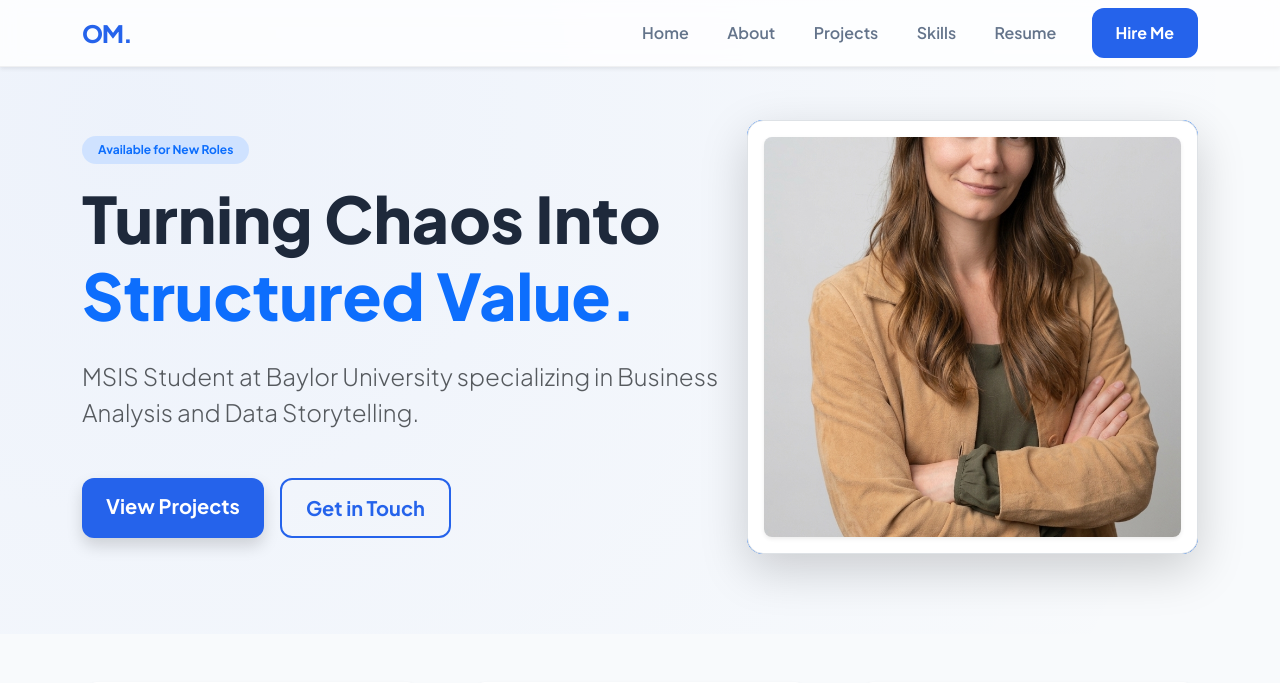
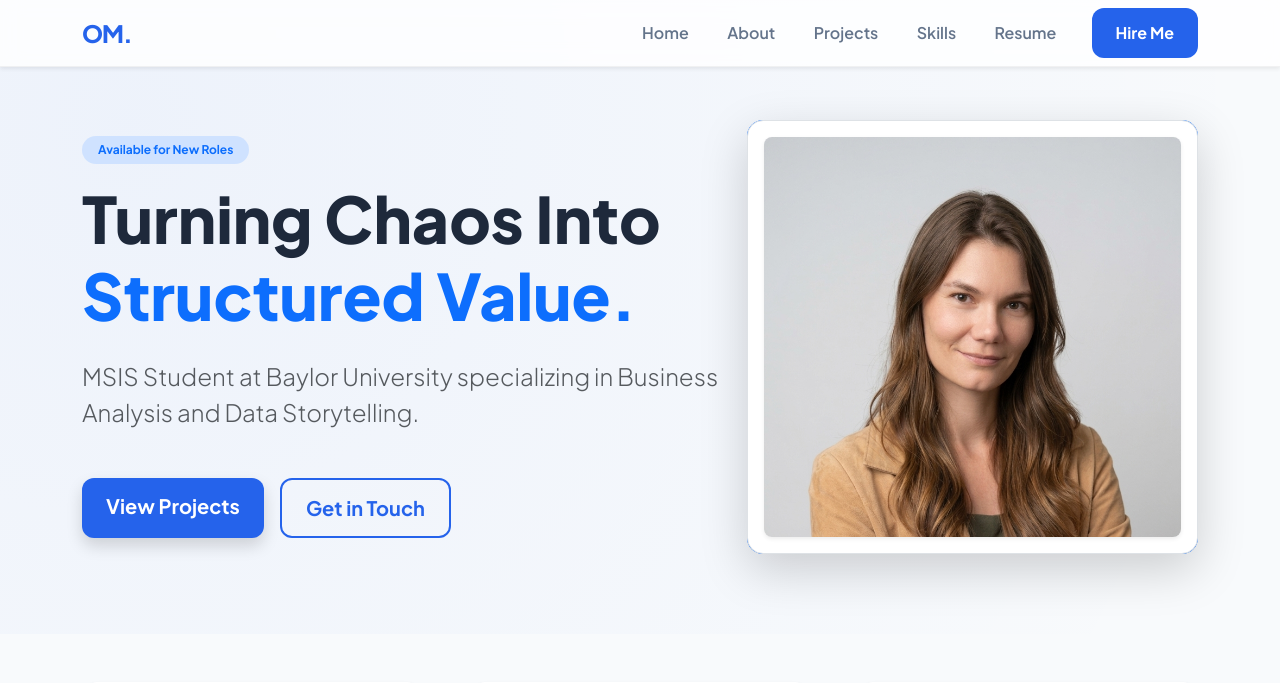
Before and after one commit to lenatao15/Portfolio, a Django app: page / in a window 1280 px wide. Shown: the top 683 px of the page. Run offline with Django 5.2, Linux system fonts and the light colour scheme; data that the repository does not hold is empty; parts of the project's set-up code (start-up, migrations or seed data) failed here and were passed over.

Commit message:
Adjust profile photo position to show head clearly

```diff
--- a/portfolio/templates/portfolio/home.html
+++ b/portfolio/templates/portfolio/home.html
@@ -18,7 +18,7 @@
                 <div class="position-relative">
                     <div class="bg-primary rounded-4 rotate-3 position-absolute w-100 h-100 opacity-10"></div>
                     <div class="bg-white p-3 rounded-4 shadow-lg position-relative border">
-                        <img src="{% static 'portfolio/images/profile.png' %}" alt="Olena Makarova" class="img-fluid rounded-3 shadow-sm" style="width: 100%; height: 400px; object-fit: cover;">
+                        <img src="{% static 'portfolio/images/profile.png' %}" alt="Olena Makarova" class="img-fluid rounded-3 shadow-sm" style="width: 100%; height: 400px; object-fit: cover; object-position: center top;">
                     </div>
                 </div>
             </div>
```
